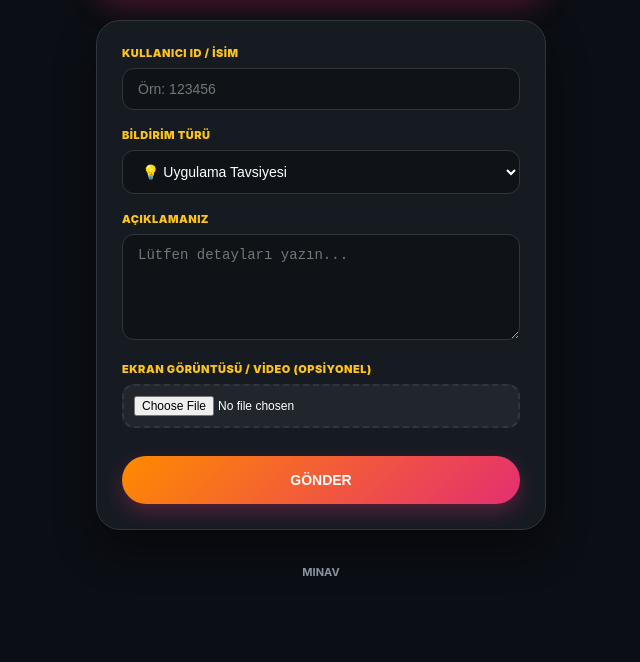
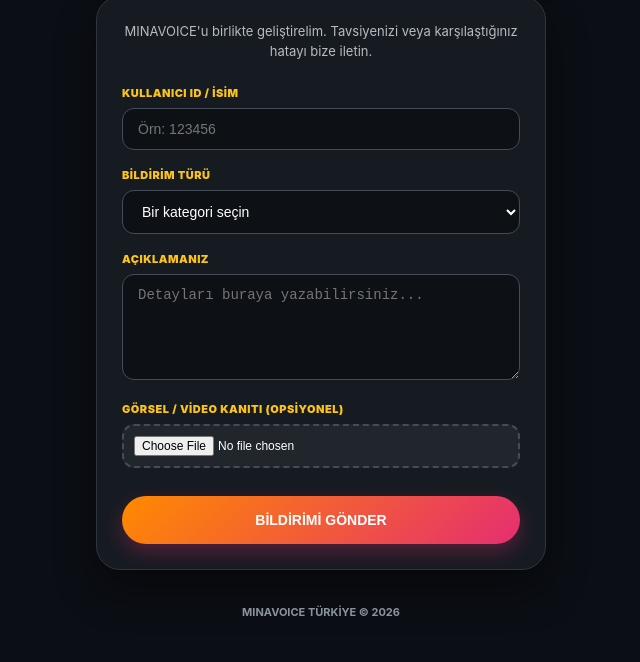
Before and after one commit to minavoice/-neri-ve-Hata, a plain HTML site: page index.html in a window 1280 px wide. Shown: the part 138-800 px from the top of the page, without its empty margins (319-959 px from the left). Drawn offline with Linux system fonts and the light colour scheme.

Commit message:
Update form layout and styling in index.html

```diff
--- a/index.html
+++ b/index.html
@@ -35,7 +35,6 @@
             margin-bottom: 25px;
         }
         .header h1 { margin: 0; font-size: 24px; text-transform: uppercase; font-weight: 900; letter-spacing: 2px; }
-        .header p { margin: 8px 0 0; font-size: 13px; font-weight: 600; opacity: 0.9; }
 
         .form-card {
             background: var(--card);
@@ -43,6 +42,14 @@
             border-radius: 24px;
             border: 1px solid #30363d;
             box-shadow: 0 20px 40px rgba(0,0,0,0.4);
+        }
+
+        .intro-msg {
+            text-align: center;
+            color: rgba(255,255,255,0.7);
+            font-size: 13px;
+            margin-bottom: 25px;
+            line-height: 1.5;
         }
 
         .form-group { margin-bottom: 18px; }
@@ -60,8 +67,8 @@
         input, select, textarea {
             width: 100%;
             padding: 12px 15px;
-            background: rgba(0,0,0,0.3);
-            border: 1px solid #30363d;
+            background: rgba(0,0,0,0.4);
+            border: 1px solid #444c56;
             border-radius: 12px;
             color: white;
             font-size: 14px;
@@ -72,13 +79,13 @@
 
         input:focus, select:focus, textarea:focus {
             border-color: #ff8a00;
+            background: rgba(0,0,0,0.6);
         }
 
-        /* DOSYA ALANI */
         input[type="file"] {
             padding: 10px;
             background: rgba(255, 255, 255, 0.05);
-            border: 2px dashed #30363d;
+            border: 2px dashed #444c56;
             cursor: pointer;
             font-size: 12px;
         }
@@ -109,10 +116,13 @@
 <div class="container">
     <div class="header">
         <h1>MINAVOICE</h1>
-        <p>GELİŞTİRME & HATA BİLDİRİMİ</p>
     </div>
 
     <div class="form-card">
+        <div class="intro-msg">
+            MINAVOICE'u birlikte geliştirelim. Tavsiyenizi veya karşılaştığınız hatayı bize iletin.
+        </div>
+
         <form action="https://formspree.io/f/xbdzyown" method="POST" enctype="multipart/form-data">
 
             <div class="form-group">
@@ -123,23 +133,29 @@
             <div class="form-group">
                 <label>Bildirim Türü</label>
                 <select name="category" required>
+                    <option value="" disabled selected>Bir kategori seçin</option>
                     <option value="Uygulama Tavsiyesi">💡 Uygulama Tavsiyesi</option>
-                    <option value="Hata Bildirimi">🛠️ Hata / Bug Bildirimi</option>
+                    <option value="Hata / Bug Bildirimi">🛠️ Hata Bug Bildirimi</option>
+                    <option value="Diğer">📝 Diğer</option>
                 </select>
             </div>
 
             <div class="form-group">
                 <label>Açıklamanız</label>
-                <textarea name="message" rows="5" placeholder="Lütfen detayları yazın..." required></textarea>
+                <textarea name="message" rows="5" placeholder="Detayları buraya yazabilirsiniz..." required></textarea>
             </div>
 
             <div class="form-group">
-                <label>Ekran Görüntüsü / Video (Opsiyonel)</label>
+                <label>Görsel / Video Kanıtı (Opsiyonel)</label>
                 <input type="file" name="attachment" accept="image/*,video/*">
             </div>
 
-            <button type="submit" class="btn">GÖNDER</button>
+            <button type="submit" class="btn">BİLDİRİMİ GÖNDER</button>
         </form>
     </div>
 
-    <div class="footer">MINAV
+    <div class="footer">MINAVOICE TÜRKİYE © 2026</div>
+</div>
+
+</body>
+</html>
```
